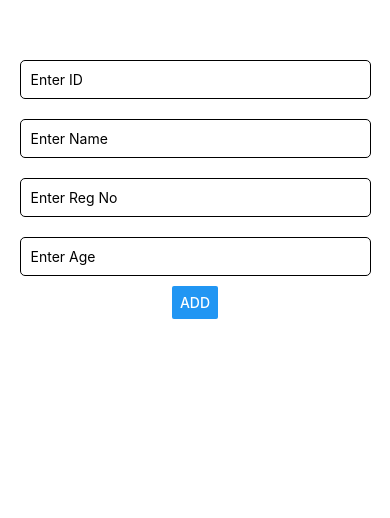
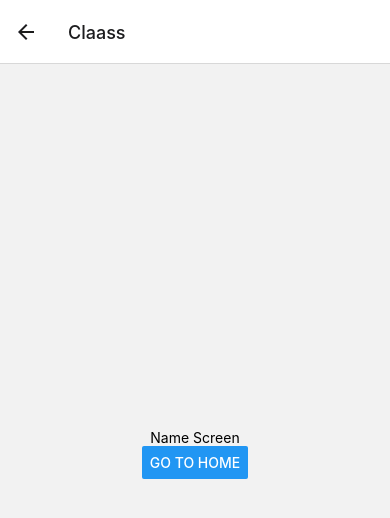
Before and after one commit to MalikAshirKhan/MidLab, a React Native app: screen /Claass in a window 390 px wide. Shown: the top 518 px of the page. Built offline with nearby package versions, Linux system fonts and the light colour scheme.

Commit message:
Navigation Done Designing left

```diff
--- a/App.js
+++ b/App.js
@@ -1,20 +1,11 @@
-import { StatusBar } from 'expo-status-bar';
-import {Button, StyleSheet, Text, View} from 'react-native';
+import 'react-native-gesture-handler';
 import Q1 from "./Q1";
+import Q2 from "./Q2";
 
 
 export default function App() {
   return (
-    <Q1 />
-      // <Q2/>
+    // <Q1 />
+      <Q2/>
   );
 }
-
-const styles = StyleSheet.create({
-  container: {
-    flex: 1,
-    backgroundColor: '#fff',
-    alignItems: 'center',
-    justifyContent: 'center',
-  },
-});
--- a/Q2.js
+++ b/Q2.js
@@ -0,0 +1,27 @@
+import {createStackNavigator} from '@react-navigation/stack';
+import {NavigationContainer} from "@react-navigation/native";
+import Home from "./Screens/Home";
+import Name from "./Screens/Name";
+import Registration from "./Screens/Registration";
+import Claass from "./Screens/Claass";
+import All from "./Screens/All";
+
+const Stack = createStackNavigator();
+
+function MyStack() {
+  return (
+      <NavigationContainer>
+        <Stack.Navigator  >
+          <Stack.Screen name="Home" component={Home}/>
+          <Stack.Screen name="Name" component={Name}/>
+          <Stack.Screen name="Registration" component={Registration}/>
+          <Stack.Screen name="Claass" component={Claass}/>
+          <Stack.Screen name="All" component={All}/>
+        </Stack.Navigator>
+      </NavigationContainer>
+  );
+}
+
+export default function Q2() {
+  return <MyStack/>;
+}
--- /dev/null
+++ b/Screens/All.js
@@ -0,0 +1,14 @@
+import {Button, Text, View} from "react-native";
+
+
+export default function All({navigation}) {
+  return (
+      <View style={{flex: 1, alignItems: 'center', justifyContent: 'center'}}>
+        <Text>Name Screen</Text>
+        <Button
+            title="Go to Home"
+            onPress={() => navigation.navigate('Home')}
+        />
+      </View>
+  );
+}
--- /dev/null
+++ b/Screens/Claass.js
@@ -0,0 +1,14 @@
+import {Button, Text, View} from "react-native";
+
+
+export default function Claass({navigation}) {
+  return (
+      <View style={{flex: 1, alignItems: 'center', justifyContent: 'center'}}>
+        <Text>Name Screen</Text>
+        <Button
+            title="Go to Home"
+            onPress={() => navigation.navigate('All')}
+        />
+      </View>
+  );
+}
--- /dev/null
+++ b/Screens/Home.js
@@ -0,0 +1,14 @@
+import {Button, Text, View} from "react-native";
+
+
+export default function Home({navigation}) {
+  return (
+      <View style={{flex: 1, alignItems: 'center', justifyContent: 'center'}}>
+        <Text>Home Screen</Text>
+        <Button
+            title="Go to Name"
+            onPress={() => navigation.navigate('Name')}
+        />
+      </View>
+  );
+}
--- /dev/null
+++ b/Screens/Name.js
@@ -0,0 +1,14 @@
+import {Button, Text, View} from "react-native";
+
+
+export default function Name({navigation}) {
+    return (
+        <View style={{flex: 1, alignItems: 'center', justifyContent: 'center'}}>
+            <Text>Name Screen</Text>
+            <Button
+                title="Go to Home"
+                onPress={() => navigation.navigate('Registration')}
+            />
+        </View>
+    );
+}
--- /dev/null
+++ b/Screens/Registration.js
@@ -0,0 +1,14 @@
+import {Button, Text, View} from "react-native";
+
+
+export default function Registration({navigation}) {
+  return (
+      <View style={{flex: 1, alignItems: 'center', justifyContent: 'center'}}>
+        <Text>Name Screen</Text>
+        <Button
+            title="Go to Home"
+            onPress={() => navigation.navigate('Claass')}
+        />
+      </View>
+  );
+}
--- a/package.json
+++ b/package.json
@@ -9,10 +9,13 @@
     "web": "expo start --web"
   },
   "dependencies": {
+    "@react-navigation/native": "^6.1.6",
+    "@react-navigation/stack": "^6.3.16",
     "expo": "~48.0.15",
     "expo-status-bar": "~1.4.4",
     "react": "18.2.0",
-    "react-native": "0.71.8"
+    "react-native": "0.71.8",
+    "react-native-gesture-handler": "~2.9.0"
   },
   "devDependencies": {
     "@babel/core": "^7.20.0"
```
Also changed, not shown: 1 other file (tests, documents, lock files or other folders).
